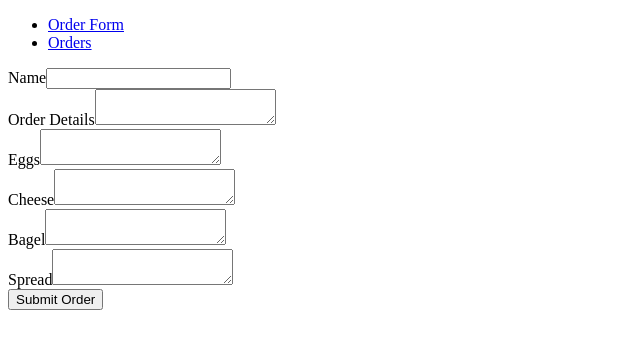
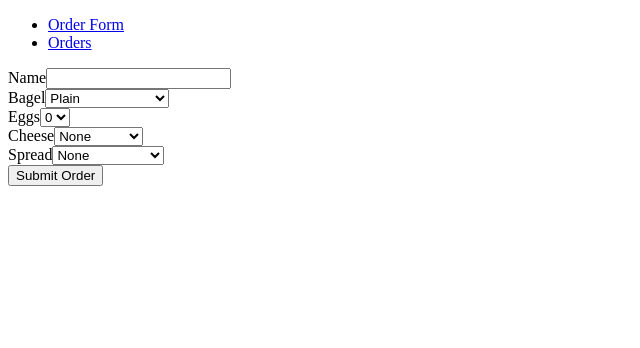
Before and after one commit to joshuagudgel/bagel-order-simple, a React (Vite) app: page /order-form in a window 1280 px wide. Shown: the top 348 px of the page, without its empty margins (0-640 px from the left). Built offline with nearby package versions, Linux system fonts and the light colour scheme.

Commit message:
update structure of order details view and restrict options on order form with dropdowns

```diff
--- a/src/components/OrderForm.jsx
+++ b/src/components/OrderForm.jsx
@@ -2,7 +2,6 @@ import React, { useState } from 'react';
 
 const OrderForm = () => {
     const [customerName, setCustomerName] = useState('');
-    const [orderDetails, setOrderDetails] = useState('');
     const [eggs, setEggs] = useState('');
     const [cheese, setCheese] = useState('');
     const [bagel, setBagel] = useState('');
@@ -13,7 +12,6 @@ const OrderForm = () => {
 
         const order = {
             customerName,
-            orderDetails,
             timestamp: new Date().toISOString(),
             eggs,
             cheese,
@@ -37,7 +35,6 @@ const OrderForm = () => {
             }
 
             setCustomerName('');
-            setOrderDetails('');
             setEggs('');
             setCheese('');
             setBagel('');
@@ -64,44 +61,65 @@ const OrderForm = () => {
                 />
             </div>
             <div>
-                <label>Order Details</label>
-                <textarea
-                    id="orderDetails"
-                    value={orderDetails}
-                    onChange={(e) => setOrderDetails(e.target.value)}
-                />
+                <label>Bagel</label>
+                <select
+                    id="bagel"
+                    value={bagel}
+                    onChange={(e) => setBagel(e.target.value)}
+                >
+                    <option value="plain">Plain</option>
+                    <option value="everything">Everything</option>
+                    <option value="cinnamon raisin">Cinnamon Raisin</option>
+                    <option value="blueberry">Blueberry</option>
+                    <option value="sesame">Sesame</option>
+                    <option value="onion">Onion</option>
+                    <option value="pumpernickel">Pumpernickel</option>
+                </select>
             </div>
             <div>
                 <label>Eggs</label>
-                <textarea
+                <select
                     id="eggs"
                     value={eggs}
                     onChange={(e) => setEggs(e.target.value)}
-                />
+                >
+                    <option value="0">0</option>
+                    <option value="1">1</option>
+                    <option value="2">2</option>
+                </select>
             </div>
             <div>
                 <label>Cheese</label>
-                <textarea
+                <select
                     id="cheese"
                     value={cheese}
                     onChange={(e) => setCheese(e.target.value)}
-                />
-            </div>
-            <div>
-                <label>Bagel</label>
-                <textarea
-                    id="bagel"
-                    value={bagel}
-                    onChange={(e) => setBagel(e.target.value)}
-                />
+                >
+                    <option value="none">None</option>
+                    <option value="cheddar">Cheddar</option>
+                    <option value="american">American</option>
+                    <option value="swiss">Swiss</option>
+                    <option value="pepperjack">Pepperjack</option>
+                </select>
             </div>
             <div>
                 <label>Spread</label>
-                <textarea
+                <select
                     id="spread"
                     value={spread}
                     onChange={(e) => setSpread(e.target.value)}
-                />
+                >
+                    <option value="none">None</option>
+                    <option value="butter">Butter</option>
+                    <option value="cream cheese">Cream Cheese</option>
+                    <option value="veggie cream cheese">Veggie Cream</option>
+                    <option value="lox spread">Lox Spread</option>
+                    <option value="peanut butter">Peanut Butter</option>
+                    <option value="jelly">Jelly</option>
+                    <option value="hummus">Hummus</option>
+                    <option value="nutella">Nutella</option>
+                    <option value="avocado">Avocado</option>
+                </select>
             </div>
             <button type="submit">Submit Order</button>
         </form>
--- a/src/components/OrderList.jsx
+++ b/src/components/OrderList.jsx
@@ -30,7 +30,13 @@ const OrderList = () => {
                 ) : (
                     orders.map((order, index) => (
                         <li key={index}>
-                            Order {index + 1}: {order.customerName} - {order.bagel} - {order.spread} - {order.cheese} - {order.eggs} - {order.orderDetails} - {order.timestamp}
+                            <div>Order {index + 1}:</div>
+                            <div>Name - {order.customerName}</div>
+                            <div>Bagel - {order.bagel}</div>
+                            <div>Spread - {order.spread}</div>
+                            <div>Cheese - {order.cheese}</div>
+                            <div>Eggs - {order.eggs}</div>
+                            <div>Time - {order.timestamp}</div>
                         </li>
                     ))
                 )}
--- a/src/models/Order.js
+++ b/src/models/Order.js
@@ -2,7 +2,6 @@ import mongoose from 'mongoose';
 
 const orderSchema = new mongoose.Schema({
   customerName: { type: String, required: true },
-  orderDetails: { type: String, required: true },
   timestamp: { type: Date, default: Date.now },
   eggs: { type: Number, required: true },
   cheese: { type: String, required: true },
```
